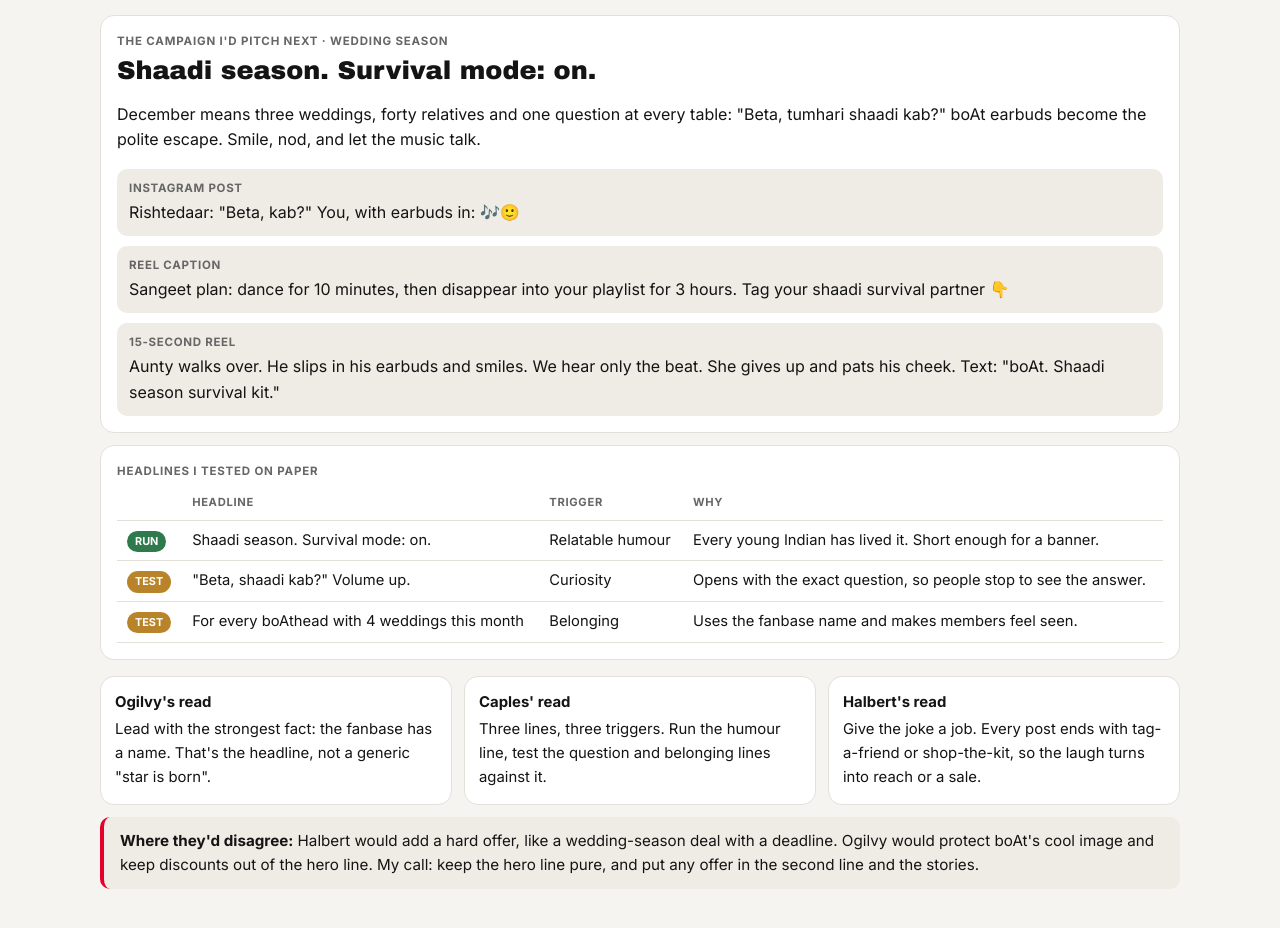
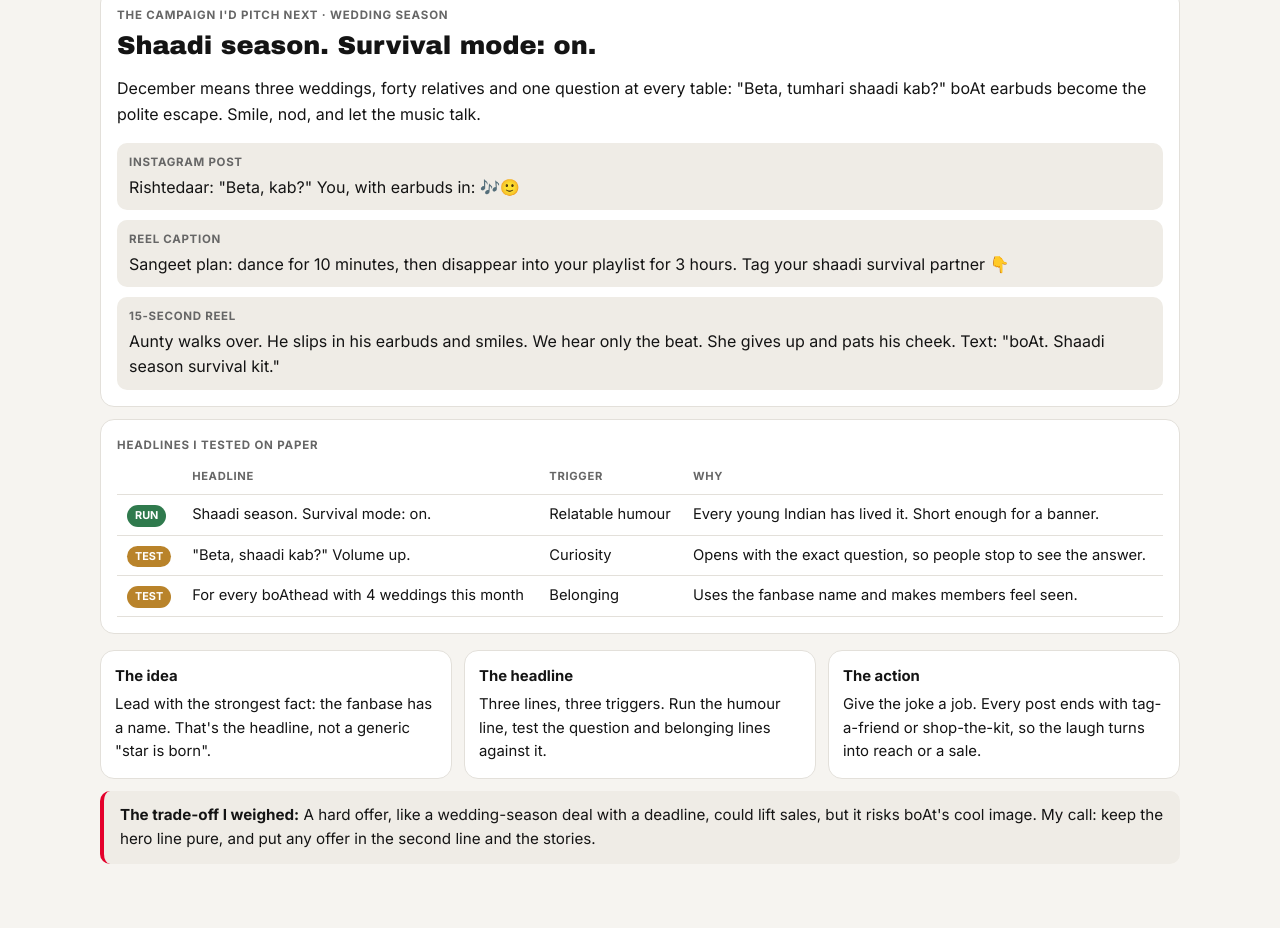
Before and after one commit to aaniketk32-png/akp, a plain HTML site: page moksha/index.html in a window 1280 px wide. Shown: the part 1812-2740 px from the top of the page. Drawn offline with Linux system fonts and the light colour scheme.

Commit message:
Moksha spec: remove legend references
Co-Authored-By: Claude Opus 5.5 <noreply@anthropic.com>
Claude-Session: https://claude.ai/code/session_01U6JYp2XxBmizJieDpcGWjb

```diff
--- a/moksha/index.html
+++ b/moksha/index.html
@@ -88,11 +88,11 @@ footer h2{font-size:clamp(1.6rem,3.6vw,2.4rem);text-transform:uppercase;max-widt
 
 <section id="approach"><div class="wrap">
 <p class="tag">How I worked</p>
-<h2 style="font-size:clamp(1.6rem,3.4vw,2.3rem)">Three rules, borrowed from three legends</h2>
+<h2 style="font-size:clamp(1.6rem,3.4vw,2.3rem)">Three rules I write by</h2>
 <div class="how">
-<div><b>1. Find the fact first (Ogilvy)</b>Every idea starts from something true on Moksha's own page or the brand's, like boAt's "boAtheads" fanbase. No invented claims.</div>
-<div><b>2. Write many headlines, test the best (Caples)</b>For each project I wrote several lines, named the trigger each one pulls, and picked one to run and one to test against it.</div>
-<div><b>3. Make the reader act (Halbert)</b>Every piece ends with one clear action: shop, comment, tag or watch. If it can't earn a click, it isn't finished.</div>
+<div><b>1. Find the fact first</b>Every idea starts from something true on Moksha's own page or the brand's, like boAt's "boAtheads" fanbase. No invented claims.</div>
+<div><b>2. Write many headlines, test the best</b>For each project I wrote several lines, named the trigger each one pulls, and picked one to run and one to test against it.</div>
+<div><b>3. Make the reader act</b>Every piece ends with one clear action: shop, comment, tag or watch. If it can't earn a click, it isn't finished.</div>
 </div>
 <p class="sub" style="margin-top:16px">Anything marked <span class="ph">[like this]</span> is a fact or result only Moksha or the client has. I left it as a placeholder instead of making it up.</p>
 </div></section>
@@ -138,11 +138,11 @@ footer h2{font-size:clamp(1.6rem,3.6vw,2.4rem);text-transform:uppercase;max-widt
 </table></div></div>
 </div>
 <div class="strat">
-<div><b>Ogilvy's read</b>Lead with the strongest fact: the fanbase has a name. That's the headline, not a generic "star is born".</div>
-<div><b>Caples' read</b>Three lines, three triggers. Run the humour line, test the question and belonging lines against it.</div>
-<div><b>Halbert's read</b>Give the joke a job. Every post ends with tag-a-friend or shop-the-kit, so the laugh turns into reach or a sale.</div>
+<div><b>The idea</b>Lead with the strongest fact: the fanbase has a name. That's the headline, not a generic "star is born".</div>
+<div><b>The headline</b>Three lines, three triggers. Run the humour line, test the question and belonging lines against it.</div>
+<div><b>The action</b>Give the joke a job. Every post ends with tag-a-friend or shop-the-kit, so the laugh turns into reach or a sale.</div>
 </div>
-<p class="tension"><b>Where they'd disagree:</b> Halbert would add a hard offer, like a wedding-season deal with a deadline. Ogilvy would protect boAt's cool image and keep discounts out of the hero line. My call: keep the hero line pure, and put any offer in the second line and the stories.</p>
+<p class="tension"><b>The trade-off I weighed:</b> A hard offer, like a wedding-season deal with a deadline, could lift sales, but it risks boAt's cool image. My call: keep the hero line pure, and put any offer in the second line and the stories.</p>
 </div></section>
 
 <!-- MAMAEARTH -->
@@ -184,11 +184,11 @@ footer h2{font-size:clamp(1.6rem,3.6vw,2.4rem);text-transform:uppercase;max-widt
 </table></div></div>
 </div>
 <div class="strat">
-<div><b>Ogilvy's read</b>Guidelines are only useful with examples. A "we say / we don't say" table teaches the voice in ten seconds.</div>
-<div><b>Caples' read</b>"Washing your hair? Wash your scalp." works because it suggests a mistake the viewer might be making, which makes them watch.</div>
-<div><b>Halbert's read</b>A tutorial on a product page is selling time. End on the product name and one clear instruction, nothing else.</div>
+<div><b>The idea</b>Guidelines are only useful with examples. A "we say / we don't say" table teaches the voice in ten seconds.</div>
+<div><b>The headline</b>"Washing your hair? Wash your scalp." works because it suggests a mistake the viewer might be making, which makes them watch.</div>
+<div><b>The action</b>A tutorial on a product page is selling time. End on the product name and one clear instruction, nothing else.</div>
 </div>
-<p class="tension"><b>Where they'd disagree:</b> Caples would test a fear hook like "3 mistakes ruining your hair wash". Ogilvy would avoid scaring a gentle, family-safe brand. My call: test the softer "wash your scalp" hook first.</p>
+<p class="tension"><b>The trade-off I weighed:</b> A fear hook like "3 mistakes ruining your hair wash" might stop more people, but it doesn't suit a gentle, family-safe brand. My call: test the softer "wash your scalp" hook first.</p>
 </div></section>
 
 <!-- BRU -->
@@ -231,11 +231,11 @@ footer h2{font-size:clamp(1.6rem,3.6vw,2.4rem);text-transform:uppercase;max-widt
 </ul></div>
 </div>
 <div class="strat">
-<div><b>Ogilvy's read</b>One big idea across every touchpoint. Facts like the blend go in as placeholders until checked against the pack.</div>
-<div><b>Caples' read</b>Banners live or die by click-through. Three triggers, one winner to run, two to test.</div>
-<div><b>Halbert's read</b>The last A+ block must sell: pack sizes, price, and a reason to buy now, like stocking up for winter.</div>
+<div><b>The idea</b>One big idea across every touchpoint. Facts like the blend go in as placeholders until checked against the pack.</div>
+<div><b>The headline</b>Banners live or die by click-through. Three triggers, one winner to run, two to test.</div>
+<div><b>The action</b>The last A+ block must sell: pack sizes, price, and a reason to buy now, like stocking up for winter.</div>
 </div>
-<p class="tension"><b>Where they'd disagree:</b> Halbert would put the price in the first banner. Ogilvy would protect Bru's warmth. My call: emotion in the hero banner, price in the retargeting banner.</p>
+<p class="tension"><b>The trade-off I weighed:</b> Putting the price in the first banner could drive quick clicks, but it would lose Bru's warmth. My call: emotion in the hero banner, price in the retargeting banner.</p>
 </div></section>
 
 <!-- KIMIRICA -->
@@ -277,11 +277,11 @@ footer h2{font-size:clamp(1.6rem,3.6vw,2.4rem);text-transform:uppercase;max-widt
 </ul></div>
 </div>
 <div class="strat">
-<div><b>Ogilvy's read</b>Luxury is built by repetition. "A pause" should appear on the banner, the box and every post, so it becomes the brand's word.</div>
-<div><b>Caples' read</b>"For the friend who replies to emails at midnight" names a real person, so readers tag that friend. Specific beats general.</div>
-<div><b>Halbert's read</b>Gifting has a deadline. Add a real reason to buy now, like the last date for delivery before the holidays.</div>
+<div><b>The idea</b>Luxury is built by repetition. "A pause" should appear on the banner, the box and every post, so it becomes the brand's word.</div>
+<div><b>The headline</b>"For the friend who replies to emails at midnight" names a real person, so readers tag that friend. Specific beats general.</div>
+<div><b>The action</b>Gifting has a deadline. Add a real reason to buy now, like the last date for delivery before the holidays.</div>
 </div>
-<p class="tension"><b>Where they'd disagree:</b> Halbert wants urgency everywhere. Ogilvy would never shout on a luxury brand. My call: calm hero copy, and one quiet line about the delivery cut-off near the button.</p>
+<p class="tension"><b>The trade-off I weighed:</b> Urgency sells gifts, but shouting cheapens a luxury brand. My call: calm hero copy, and one quiet line about the delivery cut-off near the button.</p>
 </div></section>
 
 <footer id="contact"><div class="wrap">
```
